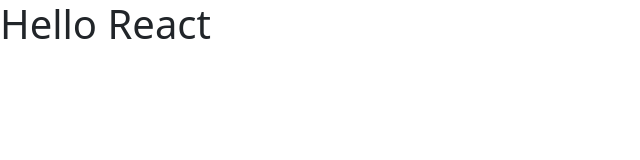
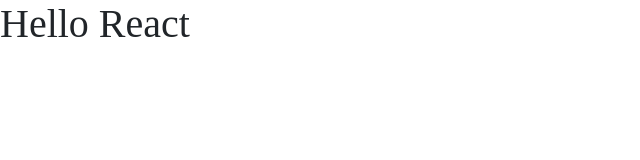
Before and after one commit to SreeRamyaCh/facebook_clone, a React (Create React App) app: page / in a window 1280 px wide. Shown: the top 160 px of the page, without its empty margins (0-640 px from the left). Built offline with nearby package versions, Linux system fonts and the light colour scheme.

Commit message:
Added and linked SCSS File. Reinstalled node-sass.

```diff
--- a/package.json
+++ b/package.json
@@ -6,6 +6,7 @@
     "@testing-library/jest-dom": "^5.14.1",
     "@testing-library/react": "^11.2.7",
     "@testing-library/user-event": "^12.8.3",
+    "node-sass": "^6.0.1",
     "node-scss": "^7.0.3",
     "react": "^17.0.2",
     "react-dom": "^17.0.2",
--- /dev/null
+++ b/src/styles/index.scss
@@ -0,0 +1,3 @@
+body {
+  font-family: open sans-serif;
+}
```
Also changed, not shown: src/index.js (+5 -4 lines), 1 other file (tests, documents, lock files or other folders).
